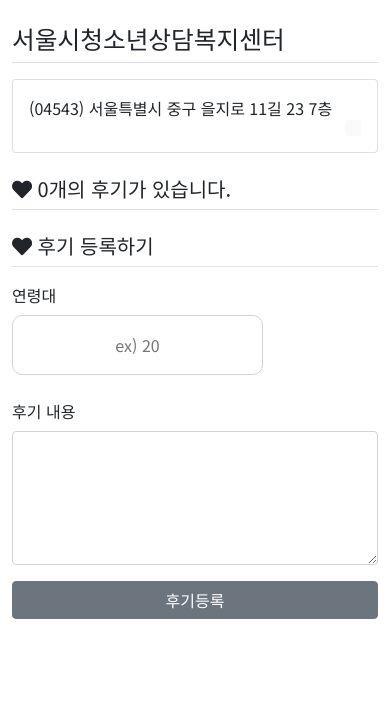
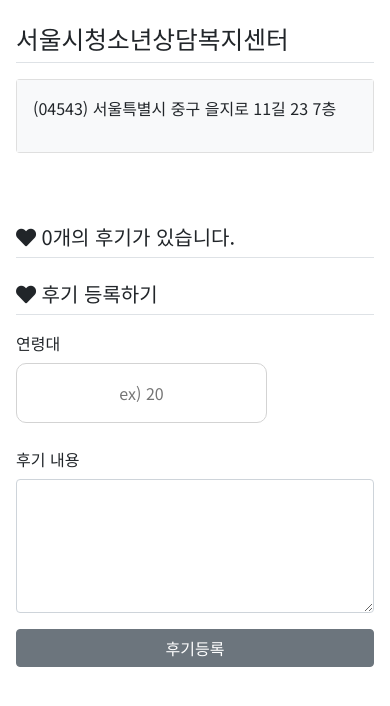
Before and after one commit to skyups10/open-minded-map, a Django app: page /review/1/ in a window 390 px wide. Shown: the part 73-779 px from the top of the page. Run offline with Django 4.2, Linux system fonts and the light colour scheme; a user stored in the database is signed in; data comes from the database, SQL or seed files in the repository; both versions use the stored data as it was after the commit; some libraries are stand-ins or nearby versions.

Commit message:
0910 진행 상황
- 프론트엔드 디자인 일부 수정

```diff
--- a/templates/navbar.html
+++ b/templates/navbar.html
@@ -27,22 +27,14 @@
                     <div class="dropdown">
                         <a class="nav-link dropdown-toggle" href="#" id="navbarDarkDropdownMenuLink" role="button" data-bs-toggle="dropdown" aria-expanded="false" style="color:rgb(248, 181, 0);">지도</a>
                             <ul class="dropdown-menu" aria-labelledby="navbarDarkDropdownMenuLink">
-                                <li><a class="dropdown-item" href="{% url 'map:seoul' %}">서울</a></li>
-                                <li><a class="dropdown-item" href="#">경기</a></li>
-                                <li><a class="dropdown-item" href="#">부산</a></li>
+                                <li><a class="dropdown-item" href="{% url 'map:seoul' %}">서울특별시</a></li>
+                                <li><a class="dropdown-item" href="#">청소년</a></li>
                           </ul>
                     </div>
                 </li>
                 {% if user.is_authenticated %}
-                <li class="nav-item dropdown">
-                    <div class="dropdown">
-                        <a class="nav-link dropdown-toggle" href="#" id="navbarDarkDropdownMenuLink" role="button" data-bs-toggle="dropdown" aria-expanded="false" style="color:rgb(248, 181, 0);">기관 후기</a>
-                            <ul class="dropdown-menu" aria-labelledby="navbarDarkDropdownMenuLink">
-                                <li><a class="dropdown-item" href="{% url 'review:index' %}">서울</a></li>
-                                <li><a class="dropdown-item" href="#">경기</a></li>
-                                <li><a class="dropdown-item" href="#">부산</a></li>
-                          </ul>
-                    </div>
+                <li>
+                    <a class="nav-link" href="{% url 'review:index' %}" style="color:rgb(248, 181, 0);">기관 후기</a>
                 </li>
                 {% endif %}
                 <li>
--- a/templates/review/institution_detail.html
+++ b/templates/review/institution_detail.html
@@ -1,10 +1,10 @@
 {% extends 'base.html' %}
 {% block content %}
-<div class="container my-3">
-    <!-- 질문 -->
-    <h2 class="border-bottom py-2">{{ institution.subject }}</h2>
-    <div class="card my-3">
-        <div class="card-body">
+<div class="row">
+    <div class="col-md-7 my-3">
+        <h2 class="mx-3 border-bottom py-2">{{ institution.subject }}</h2>
+        <div class="mx-3 card my-3">
+            <div class="card-body" style="background-color: #F8F9FA">
                 <div class="card-text" style="white-space: pre-line;">{{ institution.content }}</div>
                 <div class="d-flex justify-content-end">
                     <div class="badge bg-light text-dark p-2">
@@ -13,12 +13,27 @@
                 </div>
             </div>
         </div>
-    <!-- 답변 -->
-    <h5 class="border-bottom my-3 py-2"><i class="fas fa-heart"></i> {{institution.review_set.count}}개의 후기가 있습니다.</h5>
+    </div>
+
+    <div class="col-md-5 my-3">
+        <h5 class="mx-3 border-bottom my-3 py-2"><i class="fas fa-heart"></i> {{institution.review_set.count}}개의 후기가 있습니다.</h5>
         {% for review in institution.review_set.all %}
-    <div class="card my-3">
+        <div class="mx-3 card my-3" style="background-color: #F8F9FA">
             <div class="card-body">
-            <div class="card-text" style="white-space: pre-line;"><span class="badge bg-secondary">{{ review.age }}대</span> {{ review.content }}
+                <div class="card-text">
+                    {% if 10 == review.age %}
+                    <span class="badge bg-primary">{{ review.age }}대</span> {{ review.content }}
+                    {% elif 20 == review.age %}
+                    <span class="badge bg-success">{{ review.age }}대</span> {{ review.content }}
+                    {% elif 30 == review.age %}
+                    <span class="badge bg-warning text-dark">{{ review.age }}대</span> {{ review.content }}
+                    {% elif 40 == review.age %}
+                    <span class="badge bg-info text-dark">{{ review.age }}대</span> {{ review.content }}
+                    {% elif 50 == review.age %}
+                    <span class="badge bg-light text-dark">{{ review.age }}대</span> {{ review.content }}
+                    {% else %}
+                    <span class="badge bg-secondary">{{ review.age }}대</span> {{ review.content }}
+                    {% endif %}
                 </div>
                 <div class="d-flex justify-content-end">
                     <div class="badge bg-light text-dark p-2">
@@ -37,20 +52,22 @@
         </div>
         {% endfor %}
         <!-- 답변 등록 -->
-    <h5 class="border-bottom my-3 py-2"><i class="fas fa-heart"></i> 후기 등록하기</h5>
+        <h5 class="mx-3 border-bottom my-3 py-2"><i class="fas fa-heart"></i> 후기 등록하기</h5>
         <form action="{% url 'review:review_create' institution.id %}" method="post" class="my-3">
             {% csrf_token %}
-        <div class="mb-3">
+            <div class="mx-3 mb-3">
                 <label for="age" class="form-label">연령대</label>
                 <p><input type="text" class="form-label" name="age" id="age" min="2" max="10" placeholder="ex) 20" style="border-radius: 10px; border: 1px solid lightgrey; height: 60px; padding: 10px; text-align: center;"></p>
                 <label for="content" class="form-label">후기 내용</label>
                 <textarea {% if not user.is_authenticated %}disabled{% endif %}
                     name="content" id="content" class="form-control" rows="5"></textarea>
             </div>
-        <div class="d-grid gap-2">
+            <div class="mx-3 d-grid gap-2">
                 <input type="submit" value="후기등록" class="btn btn-secondary">
             </div>
         </form>
+
+    </div>
 </div>
 {% endblock %}
 {% block script %}
--- a/templates/review/institution_list.html
+++ b/templates/review/institution_list.html
@@ -5,10 +5,10 @@
         찾는 기관이 없을 경우, skyups10@naver.com으로 문의 바랍니다.
     </div>
 </div>
-<div class="container my-3">
+<div class="container my-3" style="background-color: #F8F9FA">
     <table class="table">
         <thead>
-        <tr class="table-dark">
+        <tr>
             <th>번호</th>
             <th>제목</th>
             <th>작성일시</th>
```
Also changed, not shown: templates/map/index.html (+6 -3 lines), db.sqlite3, static/img/003.png (deleted), static/img/004.png (deleted), static/img/005.png (deleted), static/img/007.png (added), static/img/008.png (added), static/img/009.png (added). Lines whose indentation alone changed are shown as unchanged.
